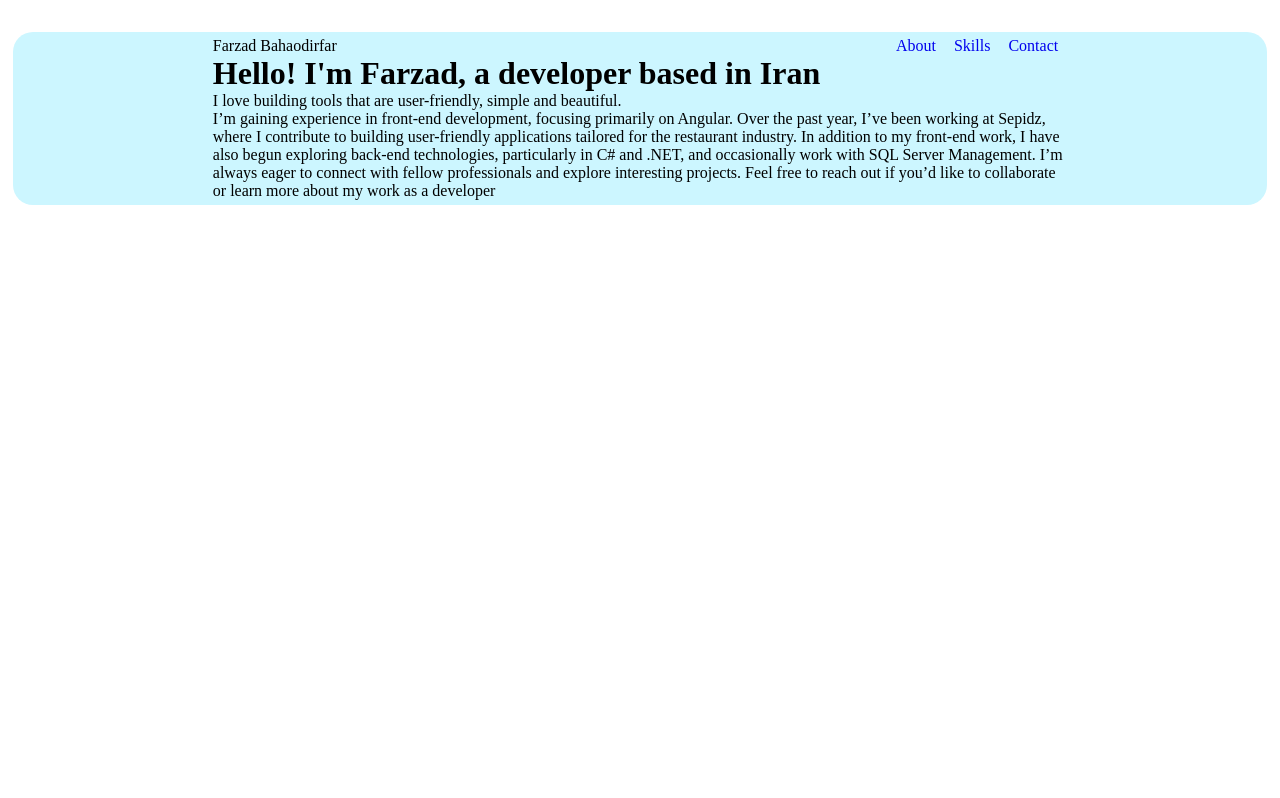
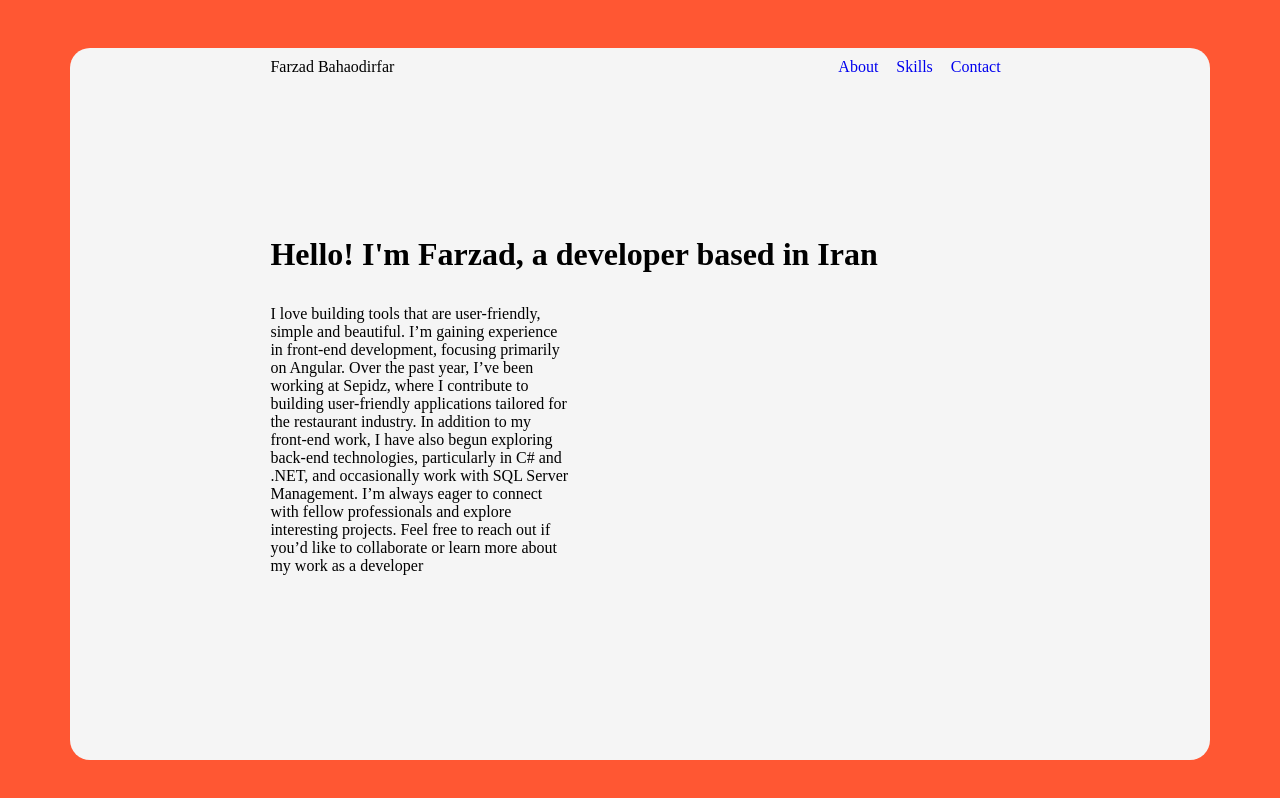
Before and after one commit to farzad-bahadorifar/my-portfolio, an Angular app: page /about in a window 1280 px wide. Shown: the top 798 px of the page. Built offline with nearby package versions, Linux system fonts and the light colour scheme.

Commit message:
style: change the style main page

```diff
--- a/src/app/app.component.css
+++ b/src/app/app.component.css
@@ -2,6 +2,10 @@
   margin: 0;
   padding: 0;
   box-sizing: border-box;
+}
+
+html {
+  background-color: red;
 }
 
 .wrapper {
@@ -9,11 +13,12 @@
   width: 100%;
 }
 .main-box {
-  background-color: rgb(204, 246, 255);
-  margin: 2rem auto;
-  width: 98vw;
+  margin: 3rem auto;
+  width: 89vw;
+  height: 89vh;
+  background-color: whitesmoke;
   border-radius: 20px;
-  padding: 5px 200px;
+  padding: 10px 200px;
 }
 
 .header {
@@ -30,3 +35,12 @@ li a {
   text-decoration: none;
   margin: 0 9px;
 }
+
+.about__left h1{
+  margin-top: 10rem;
+}
+
+.about__left p{
+  margin-top: 2rem;
+  max-width: 300px;
+}
--- a/src/app/app.component.html
+++ b/src/app/app.component.html
@@ -34,8 +34,6 @@
         <h1>Hello! I'm Farzad, a developer based in Iran</h1>
         <p>
           I love building tools that are user-friendly, simple and beautiful.
-        </p>
-        <p>
           I’m gaining experience in front-end development, focusing primarily on
           Angular. Over the past year, I’ve been working at Sepidz, where I
           contribute to building user-friendly applications tailored for the
--- a/src/app/app.component.ts
+++ b/src/app/app.component.ts
@@ -1,7 +1,6 @@
-import { Component } from '@angular/core';
+import { AfterViewInit, Component, ElementRef } from '@angular/core';
 import { CommonModule } from '@angular/common';
-import { RouterLink, RouterModule, RouterOutlet } from '@angular/router';
-import { routes } from './app.routes';
+import { RouterLink, RouterOutlet } from '@angular/router';
 
 @Component({
   selector: 'app-root',
@@ -10,6 +9,11 @@ import { routes } from './app.routes';
   templateUrl: './app.component.html',
   styleUrls: ['./app.component.css']
 })
-export class AppComponent {
+export class AppComponent implements AfterViewInit{
   title = 'portfolio';
+  constructor(private elementRef: ElementRef) {}
+  ngAfterViewInit() {
+    this.elementRef.nativeElement.ownerDocument
+        .body.style.backgroundColor = '#ff5733'; // Replace with your custom color value
 }
+}
```
